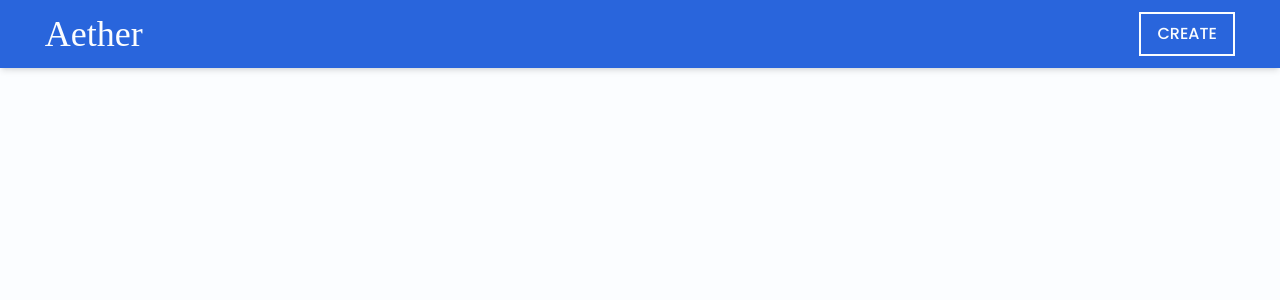
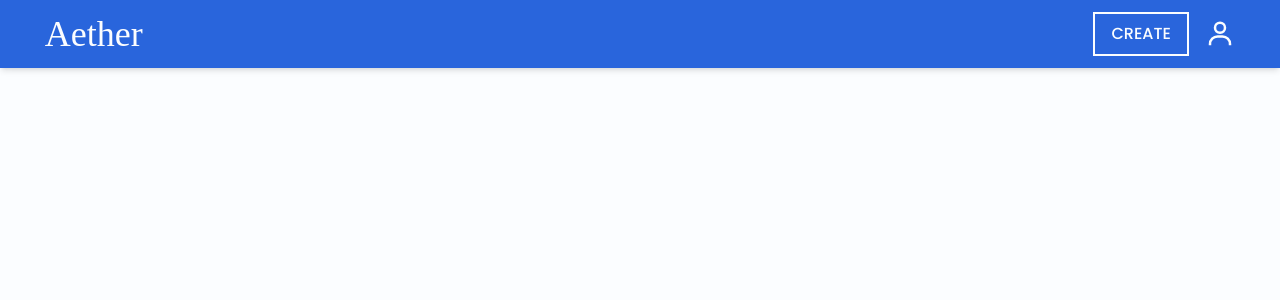
Before and after one commit to Nimira43/Aether, a React (Vite) app in the folder frontend/: page / in a window 1280 px wide. Shown: the top 300 px of the page. Built offline with nearby package versions, Linux system fonts and the light colour scheme; a web font is replaced by a local one.

Commit message:
main-link custom CSS class

```diff
--- a/frontend/src/index.css
+++ b/frontend/src/index.css
@@ -44,3 +44,7 @@
 .main-btn {
   @apply py-2 w-24 text-center border-light border-2 text-light uppercase font-medium hover:bg-light hover:text-main hover-transition;
 }
+
+.main-link {
+  @apply text-3xl text-light hover:text-main-light cursor-pointer hover-transition
+}
--- a/frontend/src/pages/Layout.jsx
+++ b/frontend/src/pages/Layout.jsx
@@ -1,3 +1,5 @@
+import { BiUser } from 'react-icons/bi'
+
 export default function Layout() {
   return (
     <div className='bg-light min-h-screen w-full'>
@@ -9,10 +11,13 @@ export default function Layout() {
             </div>
             <div className='relative centre gap-4'>
               <button
-                className='main-btn'
+                className='main-btn overflow-hidden'
               >
                 Create
               </button>
+              <div>
+                <BiUser className='main-link' />
+              </div>
             </div>
           </div>
         </div>
```
